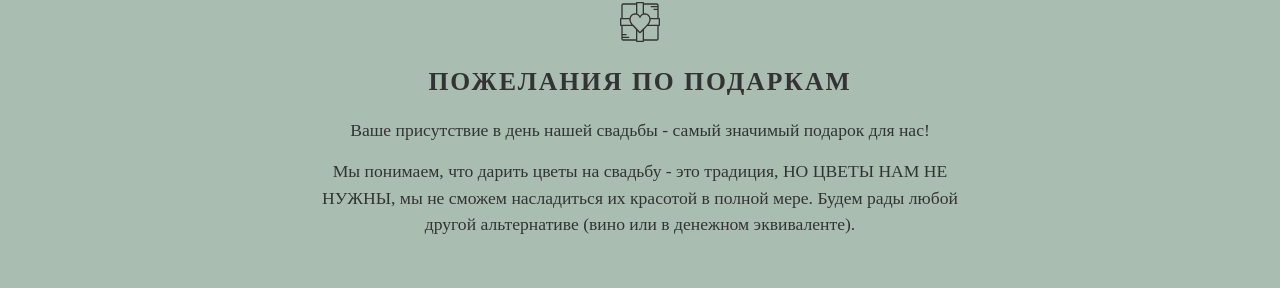
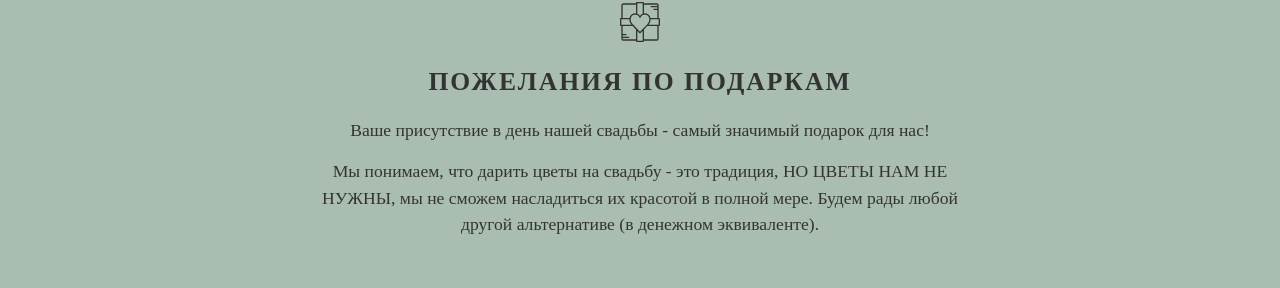
Before and after one commit to KatyaMatya21/v_n, a website: page index.html in a window 1280 px wide. Shown: the part 1186-1474 px from the top of the page. Drawn offline with Linux system fonts and the light colour scheme; a web font is replaced by a local one.

Commit message:
Update index.html

```diff
--- a/index.html
+++ b/index.html
@@ -69,7 +69,7 @@
 			</span>
 			<h2>Пожелания по подаркам</h2>
 			<p>Ваше присутствие в день нашей свадьбы - самый значимый подарок для нас!</p>
-			<p>Мы понимаем, что дарить цветы на свадьбу - это традиция, НО ЦВЕТЫ НАМ НЕ НУЖНЫ, мы не сможем насладиться их красотой в полной мере. Будем рады любой другой альтернативе (вино или в денежном эквиваленте).</p>
+			<p>Мы понимаем, что дарить цветы на свадьбу - это традиция, НО ЦВЕТЫ НАМ НЕ НУЖНЫ, мы не сможем насладиться их красотой в полной мере. Будем рады любой другой альтернативе (в денежном эквиваленте).</p>
 		</div>
 
 		<div class="info-box">
```
